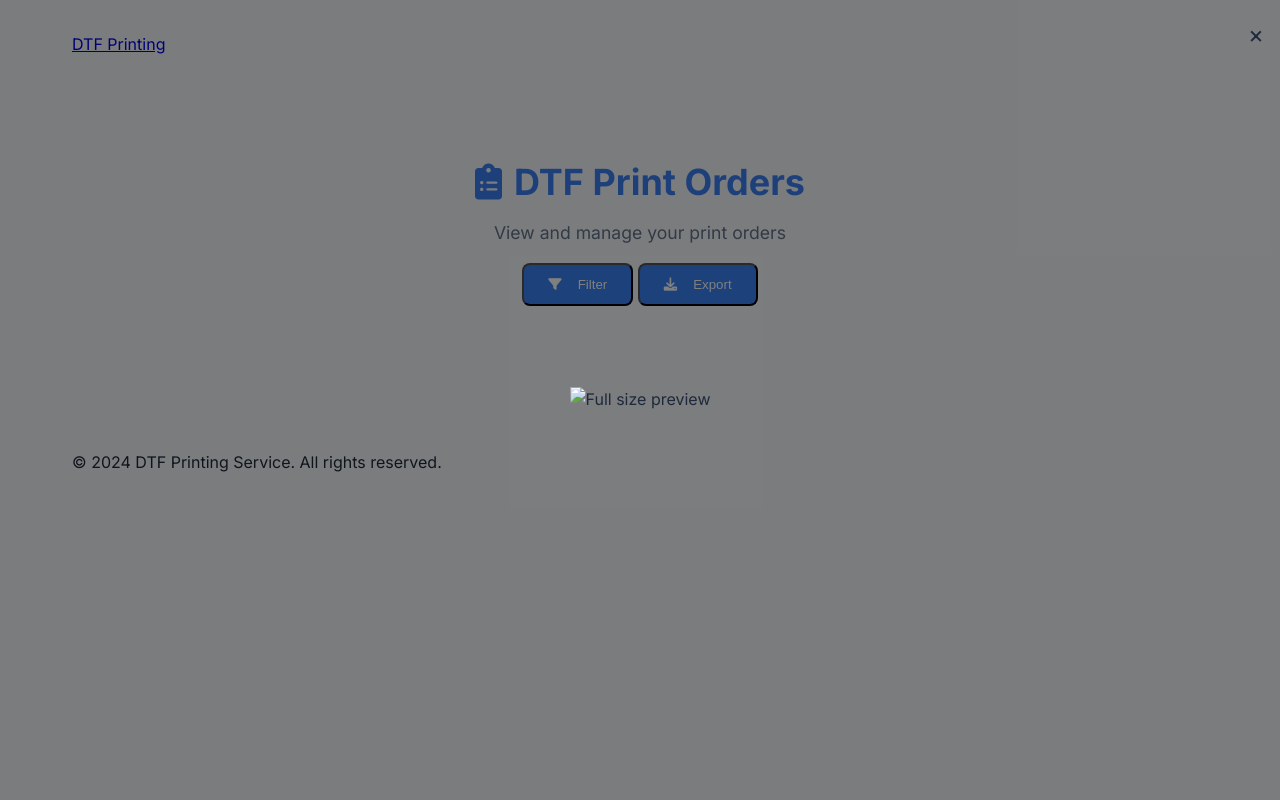
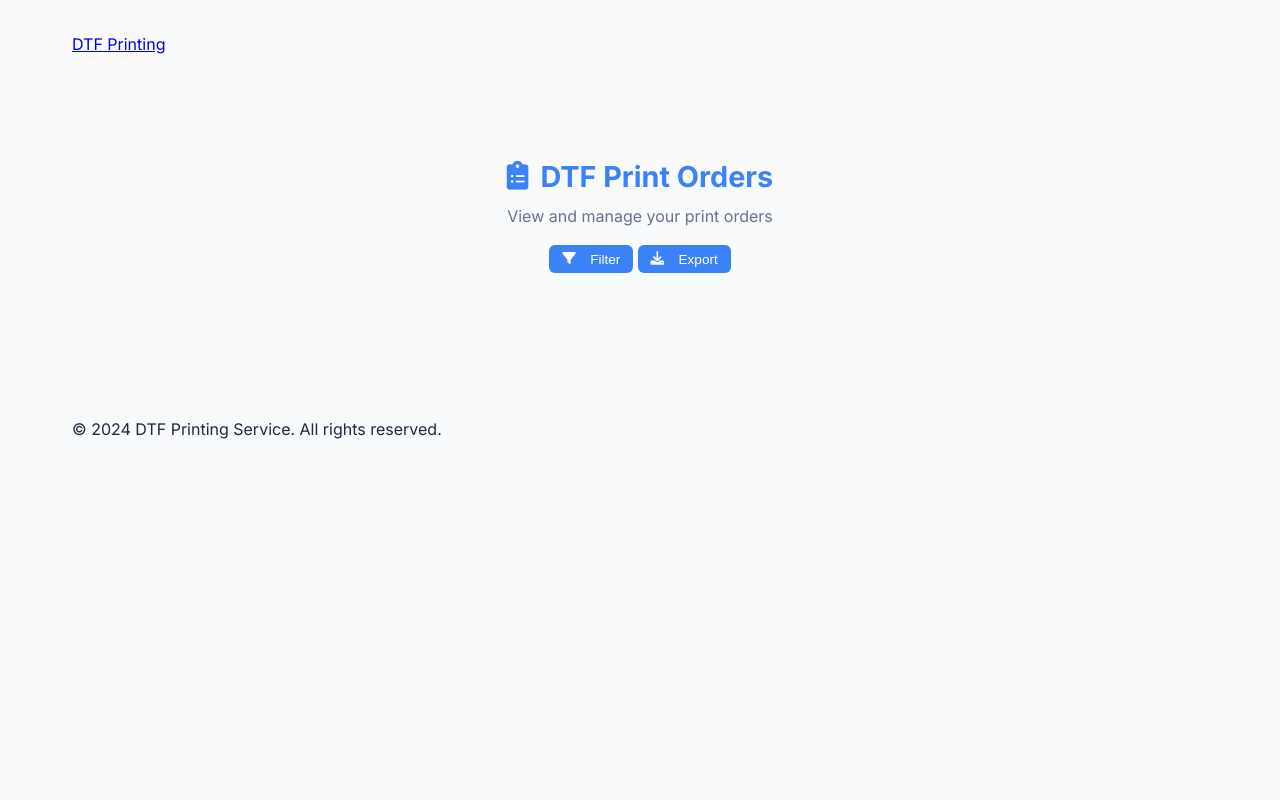
Before and after one commit to christopheraaronhogg/arkansasdtfprints, a Flask app: page /admin in a window 1280 px wide. Run offline with Flask 3, Linux system fonts and the light colour scheme.

Commit message:
Agent query: Is the admin page now showing the orders correctly with working filter and preview functionality?
Style and structure updates to the admin page; addressed reported blank page issue.

Screenshot: https://storage.googleapis.com/screenshot-production-us-central1/3c1f7986-530f-4f55-b07c-daee11d04c26/647d1a7f-4553-414c-903f-633a9a9baa85.jpg

```diff
--- a/templates/admin.html
+++ b/templates/admin.html
@@ -58,8 +58,8 @@
 </div>
 
 <!-- Filter Modal -->
-<div id="filterModal" class="modal" style="display: none;">
-    <div class="modal-content" style="max-width: 500px;">
+<div id="filterModal" class="modal filter-modal" style="display: none;">
+    <div class="modal-content">
         <div class="modal-header">
             <h3>Filter Orders</h3>
             <span class="close-modal" onclick="toggleFilterModal()">&times;</span>
@@ -89,12 +89,67 @@
 </div>
 
 <!-- Image Preview Modal -->
-<div id="previewModal" class="modal">
-    <span class="close-modal">&times;</span>
+<div id="previewModal" class="modal preview-modal">
+    <span class="close-modal" onclick="closePreviewModal()">&times;</span>
     <img id="modalImage" class="modal-image" src="" alt="Full size preview">
 </div>
 
 <style>
+/* Base styles */
+:root {
+    --primary-color: #3b82f6;
+    --primary-dark: #2563eb;
+    --secondary-color: #64748b;
+    --background-color: #f8fafc;
+    --surface-color: #ffffff;
+    --text-primary: #1e293b;
+    --text-secondary: #64748b;
+    --border-color: #e2e8f0;
+    --success-color: #22c55e;
+    --radius-sm: 6px;
+    --radius-md: 8px;
+}
+
+.container {
+    max-width: 1200px;
+    margin: 0 auto;
+    padding: 2rem;
+}
+
+/* Header styles */
+.page-title {
+    color: var(--primary-color);
+    font-size: 1.8rem;
+    font-weight: 700;
+    margin-bottom: 0.25rem;
+}
+
+.subtitle {
+    color: var(--text-secondary);
+    font-size: 1rem;
+}
+
+/* Button styles */
+.upload-btn {
+    display: inline-flex;
+    align-items: center;
+    gap: 0.4rem;
+    background: var(--primary-color);
+    color: #fff;
+    padding: 0.4rem 0.8rem;
+    border-radius: var(--radius-sm);
+    font-size: 0.85rem;
+    font-weight: 500;
+    border: none;
+    cursor: pointer;
+    transition: background 0.2s;
+}
+
+.upload-btn:hover {
+    background: var(--primary-dark);
+}
+
+/* Order list styles */
 .order-list {
     display: flex;
     flex-direction: column;
@@ -105,9 +160,9 @@
     display: flex;
     align-items: center;
     justify-content: space-between;
-    background: white;
+    background: var(--surface-color);
     padding: 1rem;
-    border-radius: 8px;
+    border-radius: var(--radius-md);
     border: 1px solid var(--border-color);
 }
 
@@ -118,6 +173,7 @@
 .order-number {
     color: var(--primary-color);
     font-size: 1rem;
+    margin: 0;
 }
 
 .order-meta {
@@ -179,8 +235,8 @@
     padding: 0.4rem 0.8rem;
     border-radius: var(--radius-sm);
     font-size: 0.85rem;
+    text-decoration: none;
     transition: background 0.2s;
-    text-decoration: none;
 }
 
 .details-btn:hover {
@@ -189,12 +245,37 @@
     text-decoration: none;
 }
 
-/* Filter Modal Styles */
+/* Modal styles */
+.modal {
+    display: none;
+    position: fixed;
+    top: 0;
+    left: 0;
+    width: 100%;
+    height: 100%;
+    background: rgba(0, 0, 0, 0.5);
+    z-index: 1000;
+}
+
+.filter-modal {
+    display: none;
+    justify-content: center;
+    align-items: center;
+}
+
+.preview-modal {
+    display: none;
+    justify-content: center;
+    align-items: center;
+}
+
 .modal-content {
     background: white;
     padding: 1.5rem;
     border-radius: var(--radius-md);
     position: relative;
+    max-width: 500px;
+    width: 100%;
 }
 
 .modal-header {
@@ -220,6 +301,15 @@
     gap: 0.5rem;
 }
 
+.close-modal {
+    position: absolute;
+    top: 1rem;
+    right: 1rem;
+    cursor: pointer;
+    font-size: 1.5rem;
+    color: var(--text-primary);
+}
+
 .form-label {
     display: block;
     margin-bottom: 0.5rem;
@@ -227,7 +317,8 @@
     color: var(--text-secondary);
 }
 
-.form-select, .form-control {
+.form-select,
+.form-control {
     width: 100%;
     padding: 0.5rem;
     border: 1px solid var(--border-color);
@@ -250,24 +341,29 @@
     opacity: 0.9;
 }
 
-.modal {
-    display: flex;
-    justify-content: center;
-    align-items: center;
-    position: fixed;
-    top: 0;
-    left: 0;
-    width: 100%;
-    height: 100%;
-    background-color: rgba(0, 0, 0, 0.5);
+.modal-image {
+    max-width: 90%;
+    max-height: 80vh;
+    object-fit: contain;
 }
 
-.close-modal {
-    position: absolute;
-    top: 1rem;
-    right: 1rem;
-    cursor: pointer;
-    font-size: 1.5rem;
+/* Responsive styles */
+@media (max-width: 768px) {
+    .order-item {
+        flex-direction: column;
+        align-items: flex-start;
+        gap: 1rem;
+    }
+
+    .order-details,
+    .order-images,
+    .order-actions {
+        width: 100%;
+    }
+
+    .order-actions {
+        justify-content: flex-start;
+    }
 }
 </style>
 
@@ -277,12 +373,10 @@ function showFullSizePreview(src) {
     const modalImg = document.getElementById('modalImage');
     modal.style.display = 'flex';
     modalImg.src = src;
+}
 
-    modal.onclick = function(e) {
-        if (e.target === modal || e.target.className === 'close-modal') {
-            modal.style.display = 'none';
-        }
-    };
+function closePreviewModal() {
+    document.getElementById('previewModal').style.display = 'none';
 }
 
 function toggleFilterModal() {
@@ -328,5 +422,18 @@ function clearFilters() {
 
     toggleFilterModal();
 }
+
+// Close modals when clicking outside
+document.addEventListener('click', function(event) {
+    const filterModal = document.getElementById('filterModal');
+    const previewModal = document.getElementById('previewModal');
+
+    if (event.target === filterModal) {
+        filterModal.style.display = 'none';
+    }
+    if (event.target === previewModal) {
+        previewModal.style.display = 'none';
+    }
+});
 </script>
 {% endblock %}
```
